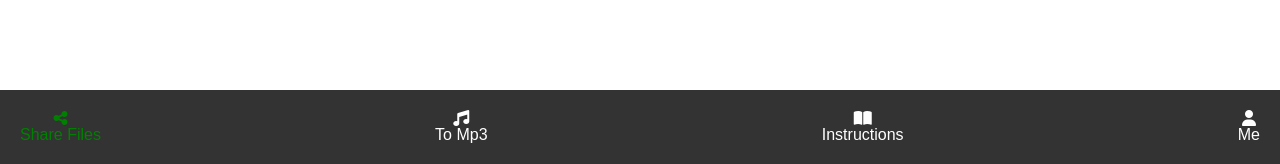
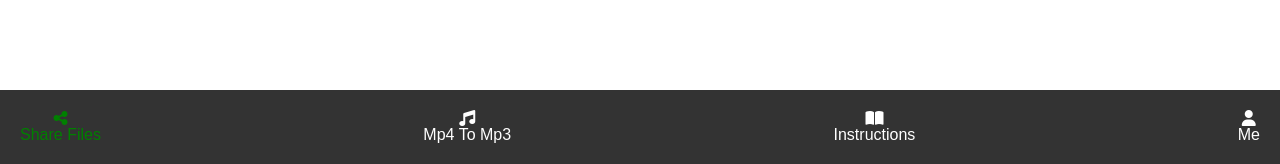
Before and after one commit to samueltuoyo/FileBridge-, a Flask app: page /receiver in a window 1280 px wide. Shown: the part 636-800 px from the top of the page. Run offline with Flask 3, Linux system fonts and the light colour scheme; some libraries are stand-ins or nearby versions.

Commit message:
Update receiver.html

```diff
--- a/templates/share/receiver.html
+++ b/templates/share/receiver.html
@@ -4,7 +4,7 @@
     <meta charset="UTF-8">
     <meta name="viewport" content="width=device-width, initial-scale=1.0"/>
     <title>FileBridge</title>
-    <link rel="stylesheet" href="../styles.css">
+    <link rel="stylesheet" href="static/styles.css">
     <script src="https://kit.fontawesome.com/edec7f25e3.js" crossorigin="anonymous"></script>
 </head>
 <body>
@@ -17,12 +17,15 @@
        <p id="iptext"></p>
        <button onclick="check()">Connect <i class="fas fa-plug"></i></button>
   </div>
-<footer id="footer">
-    <div><a href="../main.html"><i class="fas fa-share-alt"></i> <span>Share Files</span></a></div>
-    <div><a href="../To-mp3/video-to-mp3.html"><i class="fas fa-music"></i> <span>To Mp3</span></a></div>
-    <div><a href="../instructions/instructions.html"><i class="fas fa-book-open"></i> <span>Instructions</span></a></div>
+  <footer id="footer">
+    <div><a href="/main"><i class="fas fa-share-alt"></i> <span>Share Files</span></a></div>
+    <div><a href="mp3"><i class="fas fa-music"></i> <span> Mp4 To Mp3</span></a></div>
+    <div><a href="{{url_for('instructions')}}"><i class="fas fa-book-open"></i> <span>Instructions</span></a></div>
     <div><i class="fas fa-user"></i> <span>Me</span></div>
    </footer>
-<script src="../app.js"></script>
+<script src="static/app.js"></script>
 </body>
 </html>
+
+</body>
+</html>
```
